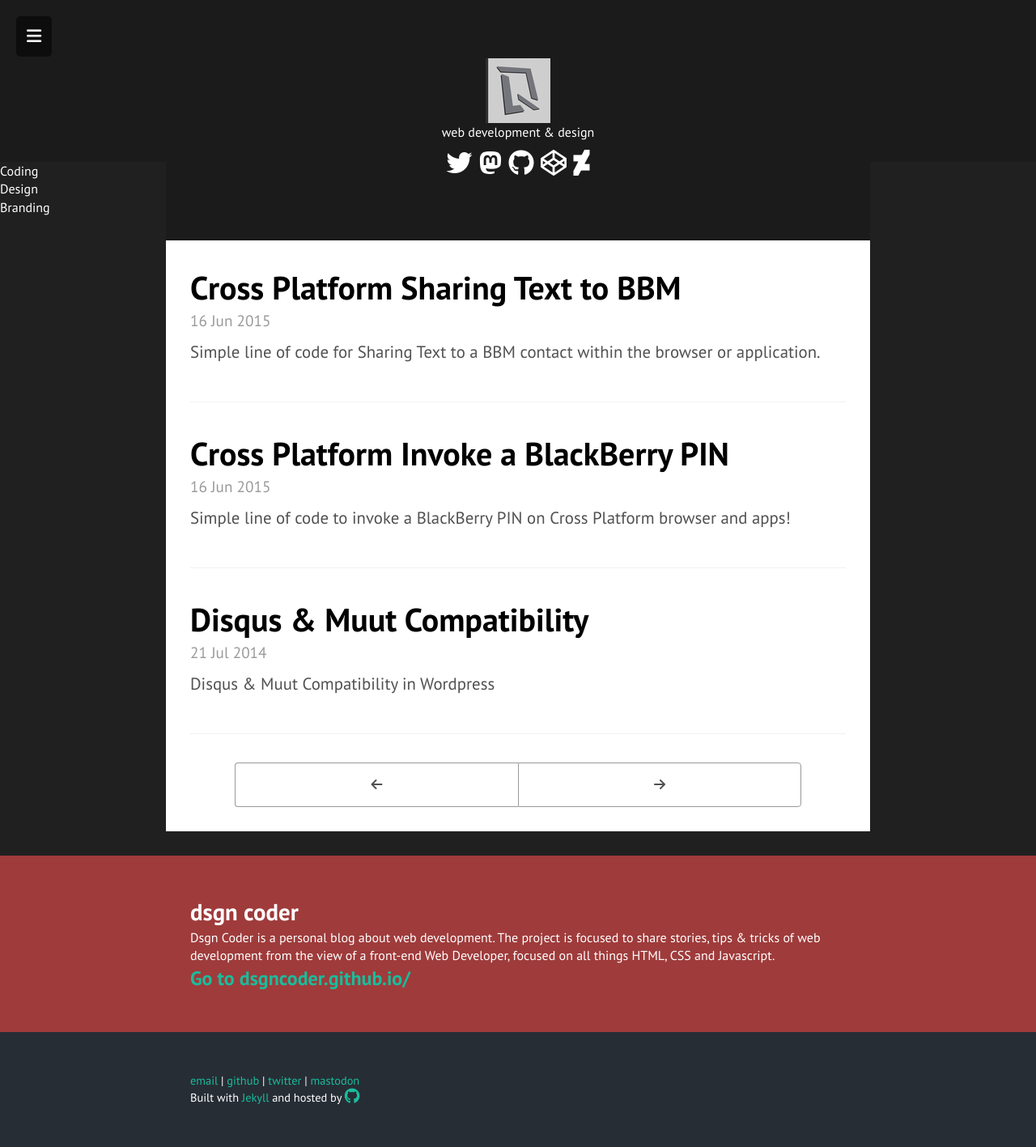
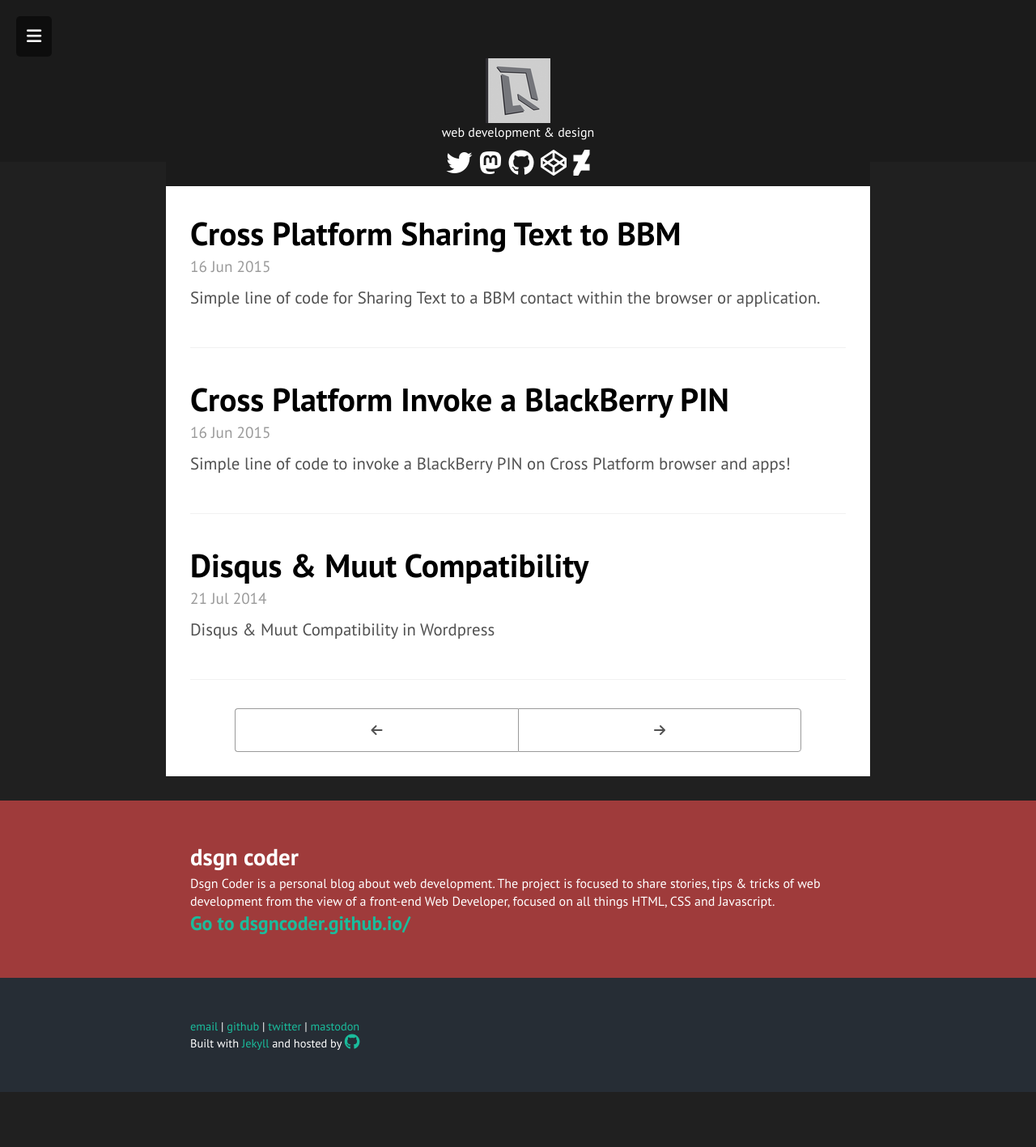
Before and after one commit to quenquen/quenquen.github.io, a Jekyll site: the page built from index.html, in a window 1280 px wide. Shown: the whole page at 81% size. Built offline with Jekyll 4.4.1, drawn with Linux system fonts in a browser that asks for light colours; nearby versions of some CDN libraries; the list of posts is cut into pages by our own code; after the commit the page ends 1349 px from its top, so only the background shows below that.

Commit message:
Update default.html

```diff
--- a/_layouts/default.html
+++ b/_layouts/default.html
@@ -1,6 +1,4 @@
 {% include header.html %}
-
-<div class="box27">Coding</div> <div class="box17">Design</div> <div class="box81">Branding</div>
 
     <main class="main" role="main">
 
```
